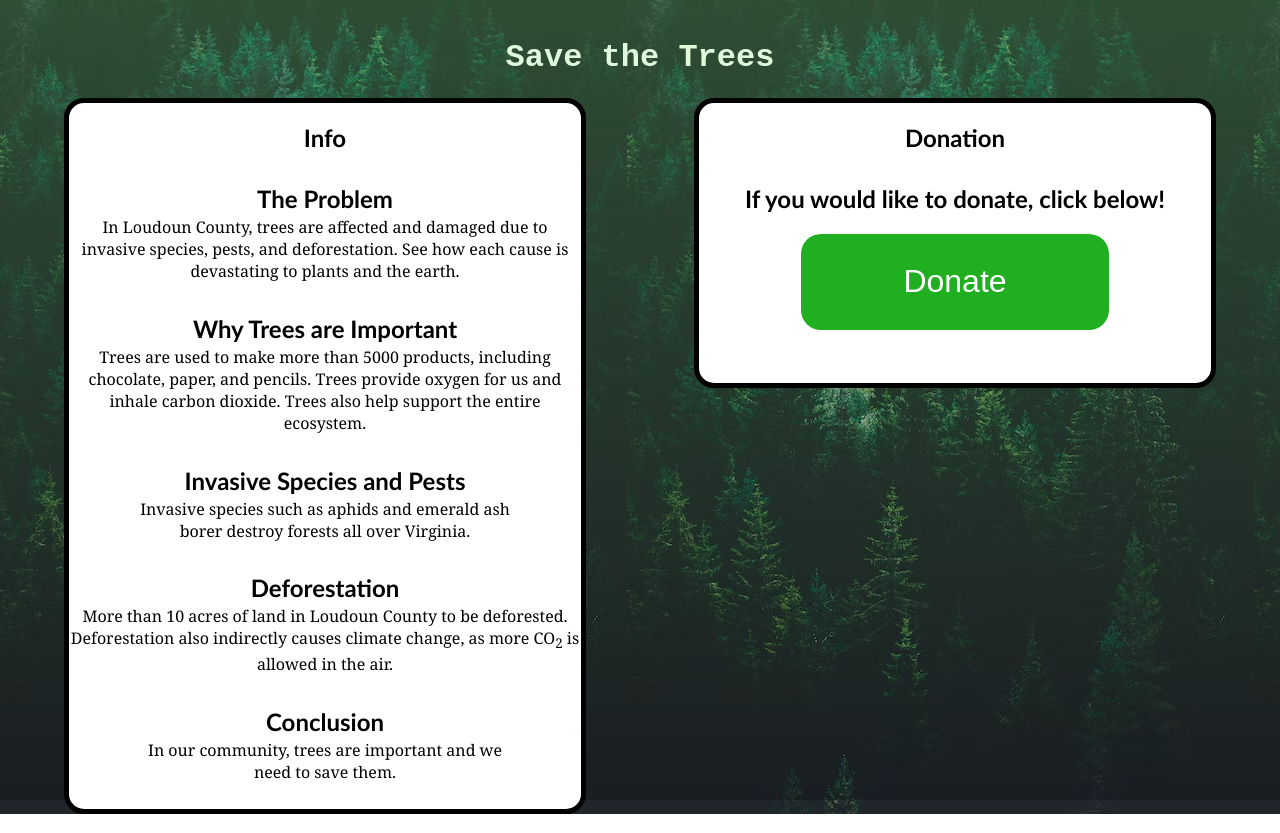
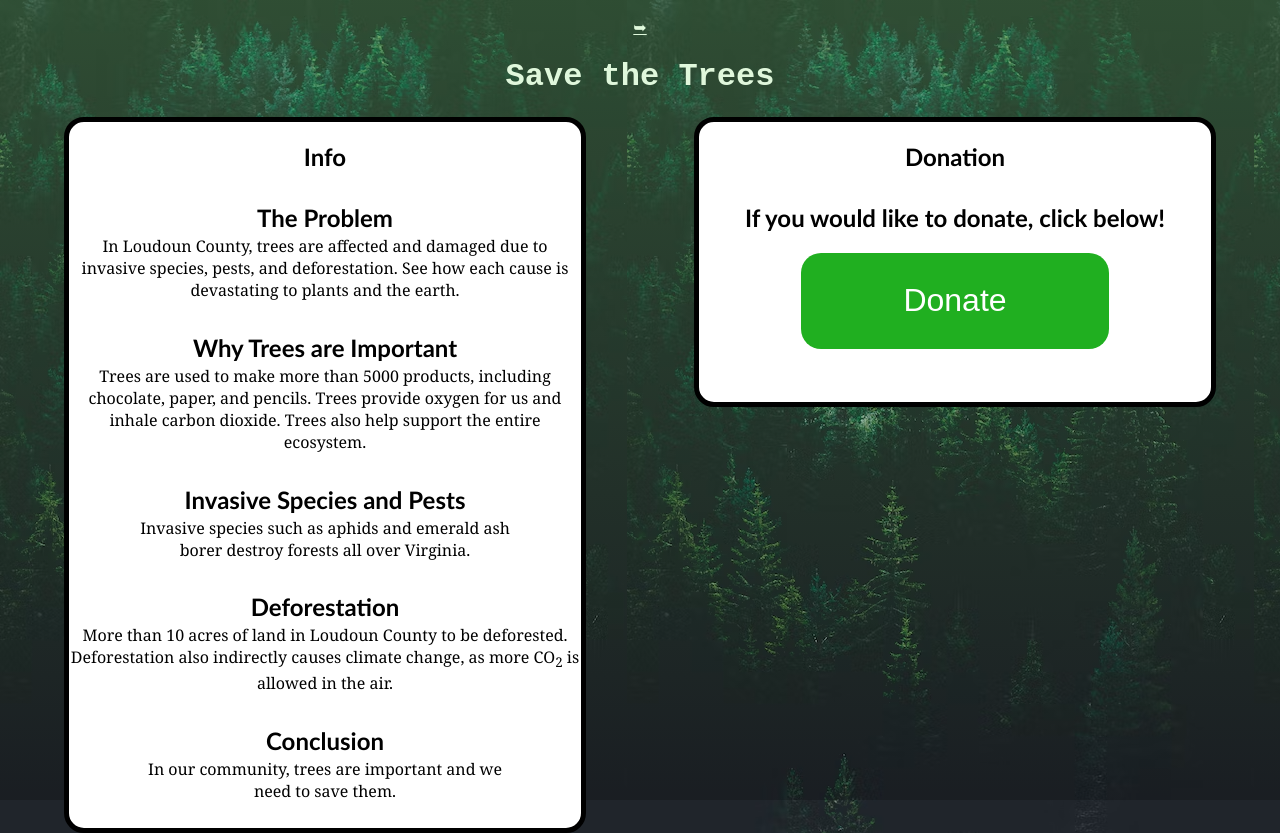
Before and after one commit to anishthota12/Phoenix-Hackathon-2022, a plain HTML site: page trees.html in a window 1280 px wide. Drawn offline with Linux system fonts and the light colour scheme.

Commit message:
Add files via upload

```diff
--- a/trees.html
+++ b/trees.html
@@ -15,9 +15,14 @@
             margin: 0;
             padding: 0;
             position: relative;
-            background: url("photo.avif");
+            background: url("photo.png");
             height: 100vh;
             overflow-x: hidden;
+        }
+
+        a {
+            color: white;
+            transform: rotate()
         }
 
         #header {
@@ -85,6 +90,7 @@
         }
     </style>
     <br>
+    <a href="index.html">&#10149;</a>
     <h1 id="header">Save the Trees</h1>
     <div id="informationDiv">
         <h2 class="sectionHeader">Info</h2>
```
Also changed, not shown: index.html (+2 -2 lines), photo.png (added).
